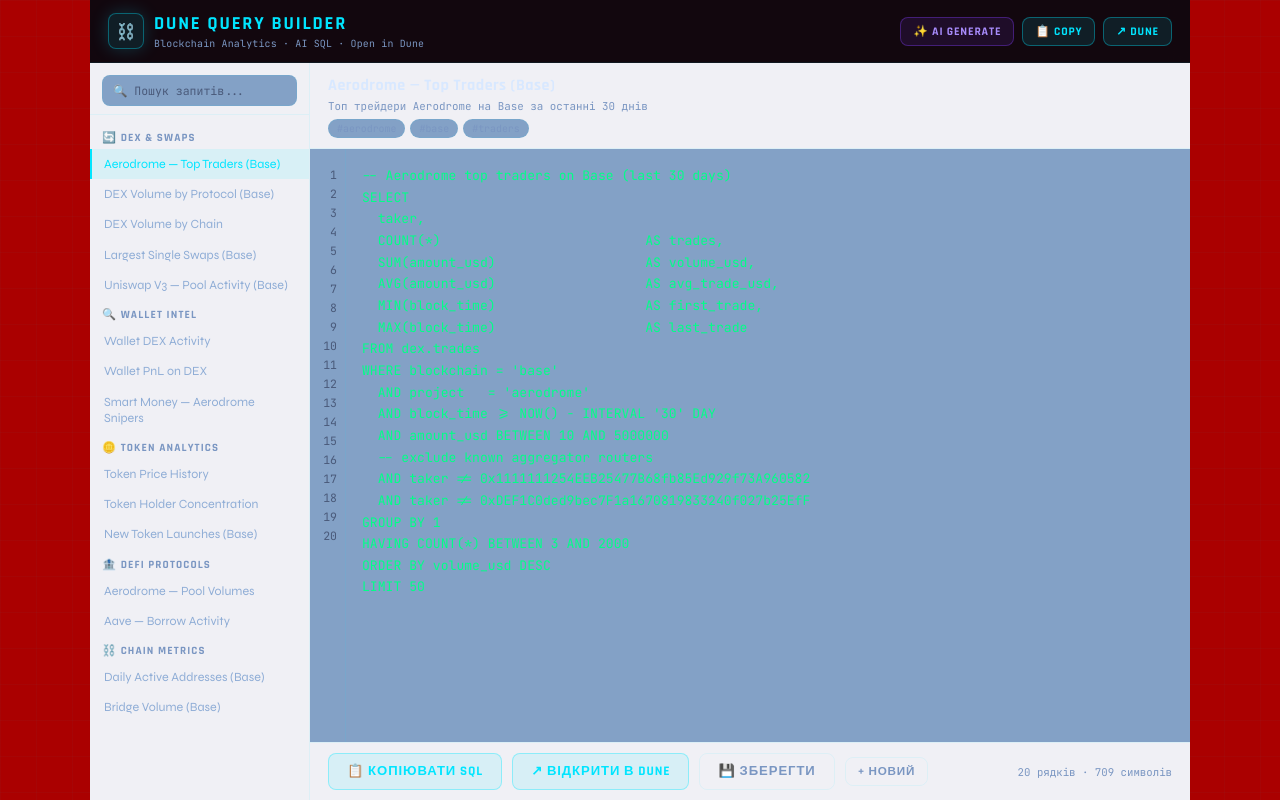
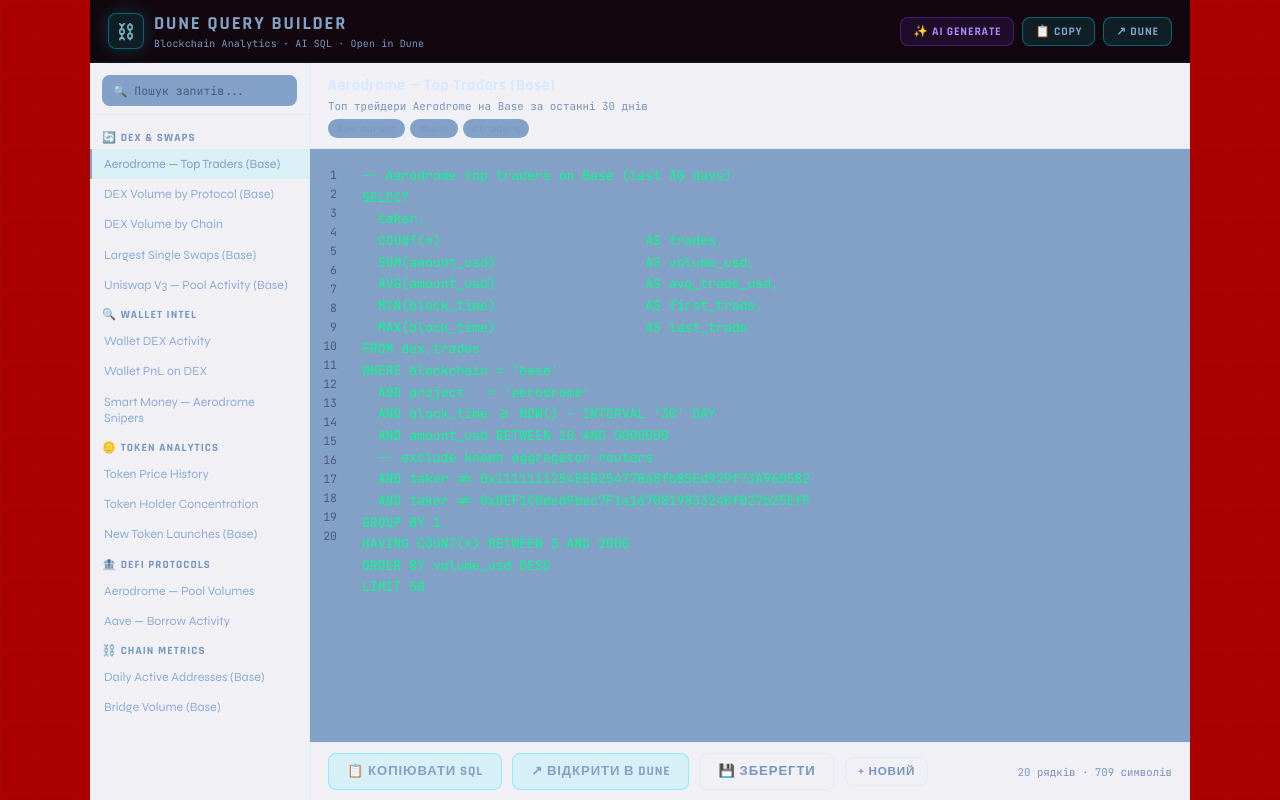
Before and after one commit to Anton-dot911/dune-query-builder, a React (Vite) app: page / in a window 1280 px wide. Built offline with nearby package versions, Linux system fonts and the light colour scheme.

Commit message:
Change cyan color variable to match background color

```diff
--- a/src/styles/globals.css
+++ b/src/styles/globals.css
@@ -8,7 +8,7 @@
   --bg-el:      #83A1C6;
   --bg-input:   #83A1C6;
 
-  --cyan:       #00E5FF;
+  --cyan:       #83A1C6;
   --cyan-dim:   rgba(0,229,255,0.1);
   --cyan-glow:  0 0 18px rgba(0,229,255,0.2);
   --green:      #00FF88;
```
